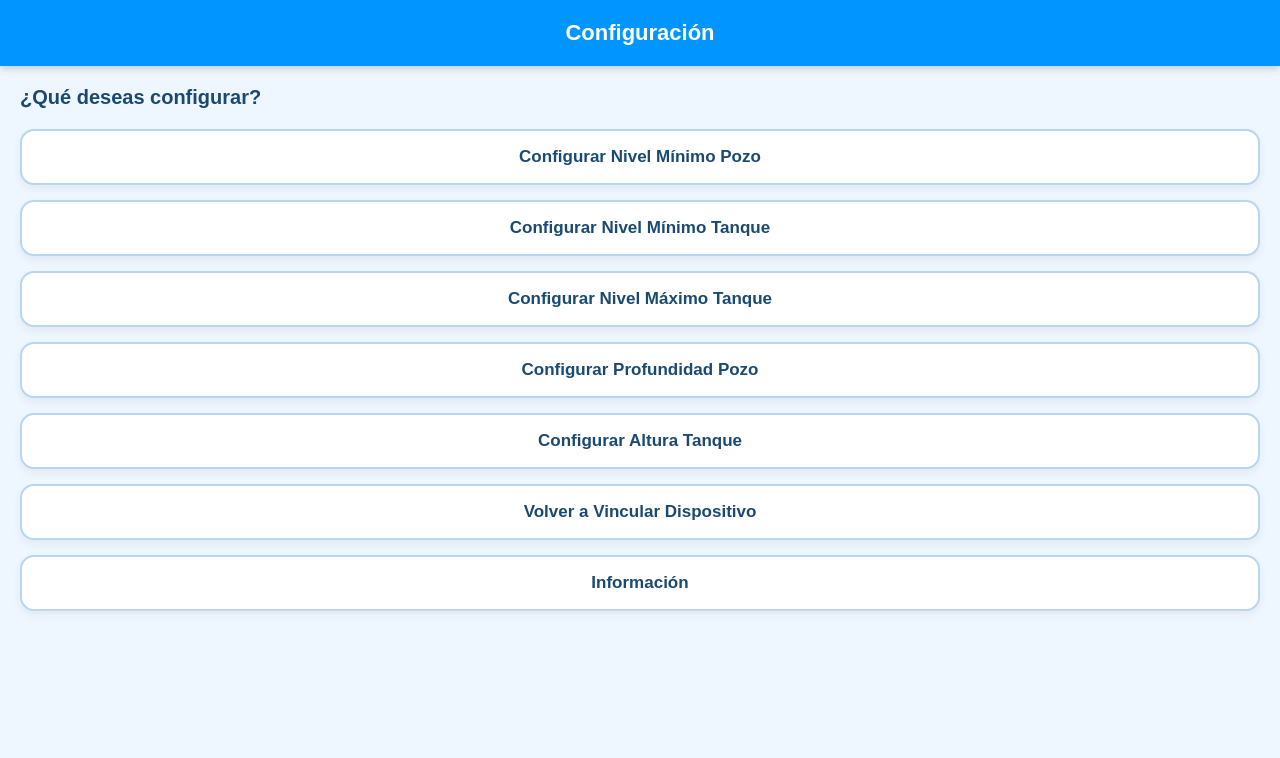
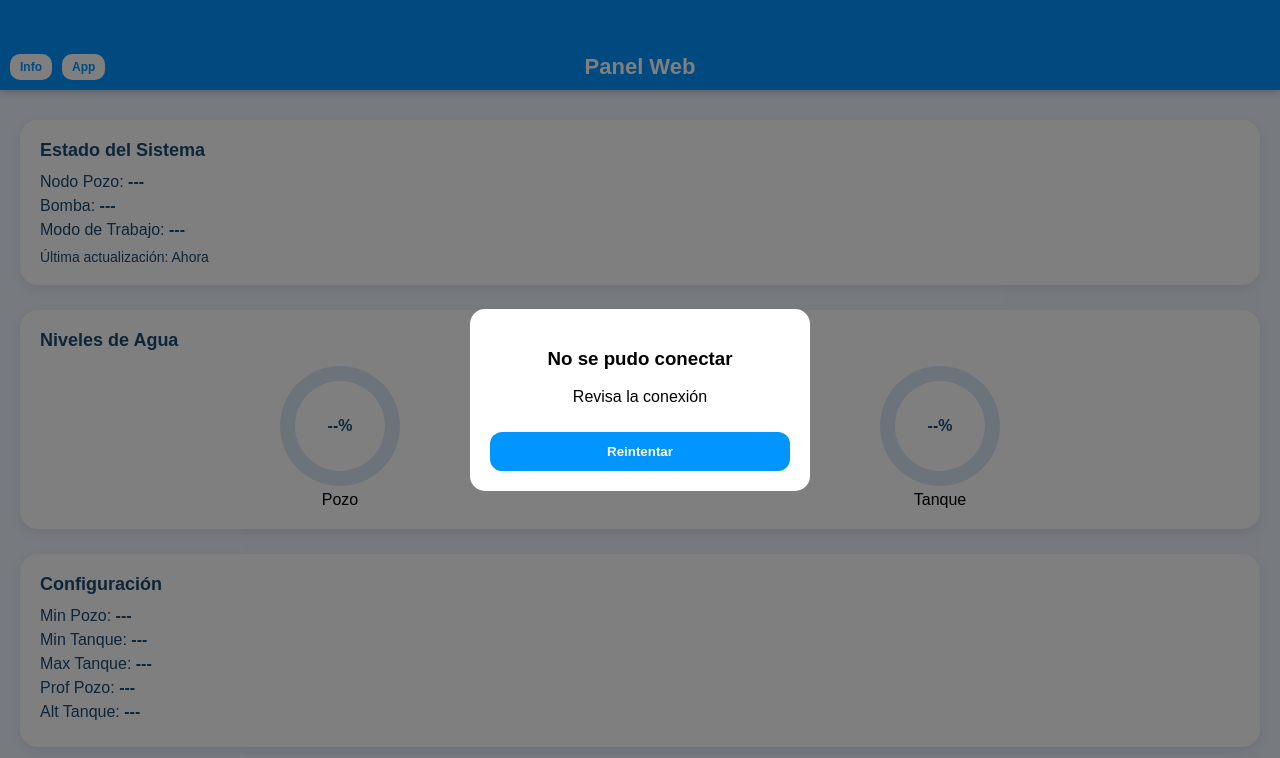
Before and after one commit to jesusmedrandam/bomba, a website: page public/index.html in a window 1280 px wide. Drawn offline with Linux system fonts and the light colour scheme; no server answers.

Commit message:
Update index.html

```diff
--- a/public/index.html
+++ b/public/index.html
@@ -2,268 +2,310 @@
 <html>
 <head>
 <meta charset="UTF-8">
-<meta name="viewport" content="width=device-width, initial-scale=1.0, maximum-scale=1.0, user-scalable=no">
+<meta name="viewport" content="width=device-width, initial-scale=1.0">
 
 <style>
-body{margin:0;font-family:sans-serif;background:#eef6ff;}
 
-.header{
-background:#0095ff;color:white;padding:20px;
-font-size:22px;font-weight:bold;text-align:center;
-box-shadow:0 2px 8px rgba(0,0,0,0.2);
+body{
+margin:0;
+font-family:sans-serif;
+background:#eef6ff;
 }
 
-.container{padding:20px;}
-
-.title{
-font-size:20px;font-weight:bold;color:#1a4a73;margin-bottom:20px;
+/* HEADER */
+.header{
+background:#0095ff;
+color:white;
+height:80px;
+display:flex;
+align-items:flex-end;
+justify-content:center;
+padding-bottom:10px;
+position:fixed;
+top:0;
+width:100%;
+z-index:1000;
+box-shadow:0 2px 8px rgba(0,0,0,0.25);
 }
 
-.menu-list{display:flex;flex-direction:column;gap:15px;}
-
-.menu-btn{
-background:white;padding:16px;border-radius:14px;
-font-size:17px;font-weight:bold;color:#1a4a73;
-border:2px solid #b8d6f0;
-box-shadow:0 4px 10px rgba(0,0,0,0.06);
+.title-text{
+font-size:22px;
+font-weight:bold;
 }
 
-/* MODAL */
+/* BOTONES HEADER */
+.top-buttons{
+position:absolute;
+left:10px;
+bottom:10px;
+display:flex;
+gap:10px;
+}
+
+.top-btn{
+background:white;
+color:#0095ff;
+border:none;
+border-radius:10px;
+padding:6px 10px;
+font-size:12px;
+font-weight:bold;
+cursor:pointer;
+}
+
+/* CONTENIDO */
+.container{
+padding:20px;
+margin-top:100px;
+display:flex;
+flex-direction:column;
+gap:25px;
+}
+
+.card{
+background:white;
+border-radius:18px;
+padding:20px;
+box-shadow:0 4px 12px rgba(0,0,0,0.08);
+}
+
+.card-title{
+font-size:18px;
+font-weight:bold;
+color:#1a4a73;
+margin-bottom:12px;
+}
+
+.state,.data-item{
+font-size:16px;
+color:#1a4a73;
+margin-bottom:6px;
+}
+
+/* CÍRCULOS */
+.circle-wrap{
+display:flex;
+justify-content:space-around;
+margin-top:15px;
+}
+
+.circle{
+width:120px;
+height:120px;
+border-radius:50%;
+background:conic-gradient(#0095ff 0%, #d8e7f7 0%);
+display:flex;
+align-items:center;
+justify-content:center;
+position:relative;
+}
+
+.circle::before{
+content:"";
+position:absolute;
+width:90px;
+height:90px;
+background:white;
+border-radius:50%;
+}
+
+.circle-text{
+position:absolute;
+font-weight:bold;
+color:#1a4a73;
+font-size:16px;
+}
+
+/* MODAL ERROR */
 .modal-bg{
-position:fixed;top:0;left:0;width:100%;height:100%;
-background:rgba(0,0,0,0.45);
-display:none;align-items:center;justify-content:center;
+position:fixed;
+top:0;
+left:0;
+width:100%;
+height:100%;
+background:rgba(0,0,0,0.5);
+display:none;
+align-items:center;
+justify-content:center;
+z-index:2000;
 }
 
 .modal-box{
-width:90%;max-width:320px;background:white;
-padding:20px;border-radius:14px;
-}
-
-.modal-title{
-font-size:18px;font-weight:bold;color:#1a4a73;margin-bottom:5px;
-}
-
-.modal-desc{
-font-size:14px;color:#5a7fa3;margin-bottom:12px;
-}
-
-input{
-width:100%;padding:12px;border-radius:10px;
-border:1px solid #8bb8e0;margin-bottom:15px;font-size:16px;
+background:white;
+padding:20px;
+border-radius:15px;
+text-align:center;
+width:80%;
+max-width:300px;
 }
 
 .btn{
-width:100%;padding:12px;border-radius:12px;
-background:#0095ff;color:white;font-weight:bold;border:none;
+padding:12px;
+border-radius:12px;
+border:none;
+background:#0095ff;
+color:white;
+font-weight:bold;
+margin-top:10px;
+width:100%;
+cursor:pointer;
 }
 
-.btn-cancelar{background:#9a9a9a;margin-top:10px;}
-
-.toast{
-position:fixed;bottom:25px;left:50%;
-transform:translateX(-50%);
-background:#0095ff;color:white;
-padding:14px 22px;border-radius:14px;opacity:0;
-}
-.toast.show{opacity:1;}
-.toast.error{background:#d9534f;}
 </style>
 </head>
 
 <body>
 
-<div class="header">Configuración</div>
+<div class="header">
+
+<div class="top-buttons">
+<button class="top-btn" onclick="window.location.href='informacion.html'">Info</button>
+<button class="top-btn" onclick="descargarApp()">App</button>
+</div>
+
+<span class="title-text">Panel Web</span>
+
+</div>
 
 <div class="container">
 
-<div class="title">¿Qué deseas configurar?</div>
+<!-- ESTADO -->
+<div class="card">
+<div class="card-title">Estado del Sistema</div>
+<div class="state">Nodo Pozo: <b id="pozoEstado">---</b></div>
+<div class="state">Bomba: <b id="bombaEstado">---</b></div>
+<div class="state">Modo de Trabajo: <b id="modoEstado">---</b></div>
+<div id="ultimaAct" style="margin-top:10px;font-size:14px;color:#1a4a73;">
+Última actualización: ---
+</div>
+</div>
 
-<div class="menu-list">
+<!-- CÍRCULOS -->
+<div class="card">
+<div class="card-title">Niveles de Agua</div>
 
-<button class="menu-btn" onclick="abrirModal('min_pozo')">Configurar Nivel Mínimo Pozo</button>
-<button class="menu-btn" onclick="abrirModal('min_tanque')">Configurar Nivel Mínimo Tanque</button>
-<button class="menu-btn" onclick="abrirModal('max_tanque')">Configurar Nivel Máximo Tanque</button>
-<button class="menu-btn" onclick="abrirModal('prof_pozo')">Configurar Profundidad Pozo</button>
-<button class="menu-btn" onclick="abrirModal('alt_tanque')">Configurar Altura Tanque</button>
+<div class="circle-wrap">
 
-<button class="menu-btn" onclick="window.location.href='vincular.html'">
-Volver a Vincular Dispositivo
-</button>
+<div>
+<div class="circle" id="circlePozo">
+<div class="circle-text" id="txtPozo">--%</div>
+</div>
+<div style="text-align:center;margin-top:5px;">Pozo</div>
+</div>
 
-<button class="menu-btn" onclick="window.location.href='informacion.html'">
-Información
-</button>
+<div>
+<div class="circle" id="circleTanque">
+<div class="circle-text" id="txtTanque">--%</div>
+</div>
+<div style="text-align:center;margin-top:5px;">Tanque</div>
+</div>
 
 </div>
 </div>
 
+<!-- CONFIG SOLO VISUAL -->
+<div class="card">
+<div class="card-title">Configuración</div>
+<div class="data-item">Min Pozo: <b id="minPozo">---</b></div>
+<div class="data-item">Min Tanque: <b id="minTanque">---</b></div>
+<div class="data-item">Max Tanque: <b id="maxTanque">---</b></div>
+<div class="data-item">Prof Pozo: <b id="profPozo">---</b></div>
+<div class="data-item">Alt Tanque: <b id="altTanque">---</b></div>
+</div>
+
+</div>
+
 <!-- MODAL -->
-<div id="modal" class="modal-bg">
+<div id="modalError" class="modal-bg">
 <div class="modal-box">
-
-<div id="modalTitulo" class="modal-title"></div>
-<div id="modalDesc" class="modal-desc"></div>
-
-<input type="number" id="modalValor">
-
-<button class="btn" onclick="guardarValor()">Guardar</button>
-<button class="btn btn-cancelar" onclick="cerrarModal()">Cancelar</button>
-
+<h3>No se pudo conectar</h3>
+<p>Revisa la conexión</p>
+<button class="btn" onclick="actualizarDatos()">Reintentar</button>
 </div>
 </div>
 
-<div id="toast" class="toast"></div>
-
 <script>
 
-const AUTH = localStorage.getItem("auth_token") || "";
+const STATUS_URL="https://appbomba.onrender.com/api/render/status?auth=PUBLIC";
 
-let tipoActual="";
-let valoresActuales=null;
-let minTanqueActual=null;
-let maxTanqueActual=null;
+/* 🔥 si quieres seguridad luego cambias PUBLIC */
 
-/* TITULOS */
-const TITULOS={
-min_pozo:"Nuevo nivel mínimo de pozo (%)",
-min_tanque:"Nuevo nivel mínimo de tanque (%)",
-max_tanque:"Nuevo nivel máximo de tanque (%)",
-prof_pozo:"Nueva profundidad del pozo (m)",
-alt_tanque:"Nueva altura del tanque (m)"
-};
+let segundos=0;
+let ultimaHora="--:--";
 
-/* DESCRIPCIONES */
-const DESCRIPCIONES={
-min_pozo:"Evita que la bomba funcione si el nivel es muy bajo. Ingresa un valor entre 5 y 90",
-min_tanque:"Nivel en el que se vuelve a llenar el tanque. Ingresa un valor entre 5 y 90",
-max_tanque:"Nivel donde se detiene el llenado. Ingresa un valor entre 50 y 100",
-prof_pozo:"Profundidad total del pozo. Ingresa un valor entre 0 y 4",
-alt_tanque:"Altura total del tanque. Ingresa un valor entre 0 y 4"
-};
-
-/* 🔥 VERIFICACIÓN REAL DE CONEXIÓN */
-async function cargarValores(){
-
-    // opcional: detectar offline directo
-    if(!navigator.onLine){
-        valoresActuales=null;
-        toast("Sin conexión a internet ❗", true);
-        return;
-    }
-
-    try{
-
-        let r=await fetch("https://appbomba.onrender.com/api/render/status?auth="+AUTH);
-
-        if(!r.ok){
-            valoresActuales=null;
-            toast("Servidor no disponible ❗", true);
-            return;
-        }
-
-        let d=await r.json();
-
-        if(d.error==="token"){
-            valoresActuales=null;
-            toast("Token incorrecto ❌", true);
-            return;
-        }
-
-        if(!d.datos){
-            valoresActuales=null;
-            toast("Sin datos del dispositivo ⚠", true);
-            return;
-        }
-
-        valoresActuales=d.datos;
-        minTanqueActual=d.datos.min_tanque;
-        maxTanqueActual=d.datos.max_tanque;
-
-    }catch(e){
-        valoresActuales=null;
-        toast("Sin conexión a internet ❗", true);
-    }
+function setCircle(id, porcentaje){
+let deg = porcentaje * 3.6;
+document.getElementById(id).style.background =
+`conic-gradient(#0095ff ${deg}deg, #d8e7f7 ${deg}deg)`;
 }
 
-cargarValores();
+function actualizarDatos(){
+fetch(STATUS_URL)
+.then(r=>{
+if(!r.ok) throw new Error();
+return r.json();
+})
+.then(d=>{
 
-/* MODAL */
-function abrirModal(tipo){
+if(!d.datos) return;
 
-tipoActual=tipo;
+let datos=d.datos;
 
-let input=document.getElementById("modalValor");
+segundos=0;
+let ahora=new Date();
+ultimaHora=ahora.toLocaleTimeString([], {hour:'2-digit',minute:'2-digit'});
 
-document.getElementById("modalTitulo").innerText=TITULOS[tipo];
+/* ESTADO */
+document.getElementById("pozoEstado").innerText=
+datos.conexion_pozo?"Conectado":"Desconectado";
 
-if(valoresActuales && valoresActuales[tipo]!==undefined){
-input.value=valoresActuales[tipo];
+document.getElementById("bombaEstado").innerText=
+datos.bomba?"Encendida":"Apagada";
 
-document.getElementById("modalDesc").innerText=
-DESCRIPCIONES[tipo]+" (Actual: "+valoresActuales[tipo]+")";
-}else{
-input.value="";
-document.getElementById("modalDesc").innerText="Sin conexión con el servidor";
+document.getElementById("modoEstado").innerText=
+datos.modo==="AUTO"?"Automático":"Manual";
+
+/* CÍRCULOS */
+setCircle("circlePozo", datos.nivel_pozo);
+setCircle("circleTanque", datos.nivel_tanque);
+
+document.getElementById("txtPozo").innerText=datos.nivel_pozo+"%";
+document.getElementById("txtTanque").innerText=datos.nivel_tanque+"%";
+
+/* CONFIG */
+document.getElementById("minPozo").innerText=datos.min_pozo+"%";
+document.getElementById("minTanque").innerText=datos.min_tanque+"%";
+document.getElementById("maxTanque").innerText=datos.max_tanque+"%";
+document.getElementById("profPozo").innerText=datos.prof_pozo+" m";
+document.getElementById("altTanque").innerText=datos.alt_tanque+" m";
+
+document.getElementById("modalError").style.display="none";
+
+})
+.catch(()=>{
+document.getElementById("modalError").style.display="flex";
+});
 }
 
-document.getElementById("modal").style.display="flex";
+/* TIEMPO */
+setInterval(()=>{
+let lbl=document.getElementById("ultimaAct");
+
+if(segundos<=5){
+lbl.innerText="Última actualización: Ahora";
+}else{
+lbl.innerText="Última actualización: "+ultimaHora;
 }
 
-function cerrarModal(){
-document.getElementById("modal").style.display="none";
-}
+segundos++;
+},1000);
 
-/* TOAST */
-function toast(msg,error=false){
-let t=document.getElementById("toast");
-t.innerText=msg;
-t.className=error?"toast error show":"toast show";
-setTimeout(()=>t.classList.remove("show"),2000);
-}
+setInterval(actualizarDatos,1000);
+actualizarDatos();
 
-/* GUARDAR */
-function guardarValor(){
-
-if(!valoresActuales){
-toast("Sin conexión ❗",true);
-return;
-}
-
-let valor=Number(document.getElementById("modalValor").value);
-
-if(isNaN(valor)) return toast("Valor inválido",true);
-
-/* VALIDACIONES */
-if(tipoActual==="min_pozo" && (valor<5||valor>90)) return toast("5-90%",true);
-
-if(tipoActual==="min_tanque"){
-if(valor<5||valor>90) return toast("5-90%",true);
-if(valor>=maxTanqueActual) return toast("Menor que máximo",true);
-}
-
-if(tipoActual==="max_tanque"){
-if(valor<50||valor>100) return toast("50-100%",true);
-if(valor<=minTanqueActual) return toast("Mayor que mínimo",true);
-}
-
-if((tipoActual==="prof_pozo"||tipoActual==="alt_tanque")&&(valor<=0||valor>4))
-return toast("0-4 m",true);
-
-/* ENVÍO */
-let comando=`CONFIG:${tipoActual}=${valor}`;
-
-fetch("https://appbomba.onrender.com/api/render/cmd",{
-method:"POST",
-headers:{"Content-Type":"application/json"},
-body:JSON.stringify({auth:AUTH,cmd:comando})
-})
-.then(()=>{
-toast("Guardado ✔");
-cerrarModal();
-cargarValores();
-})
-.catch(()=>toast("Error ❗",true));
+/* DESCARGAR APP */
+function descargarApp(){
+window.open("https://appbomba.onrender.com", "_blank");
 }
 
 </script>
```
